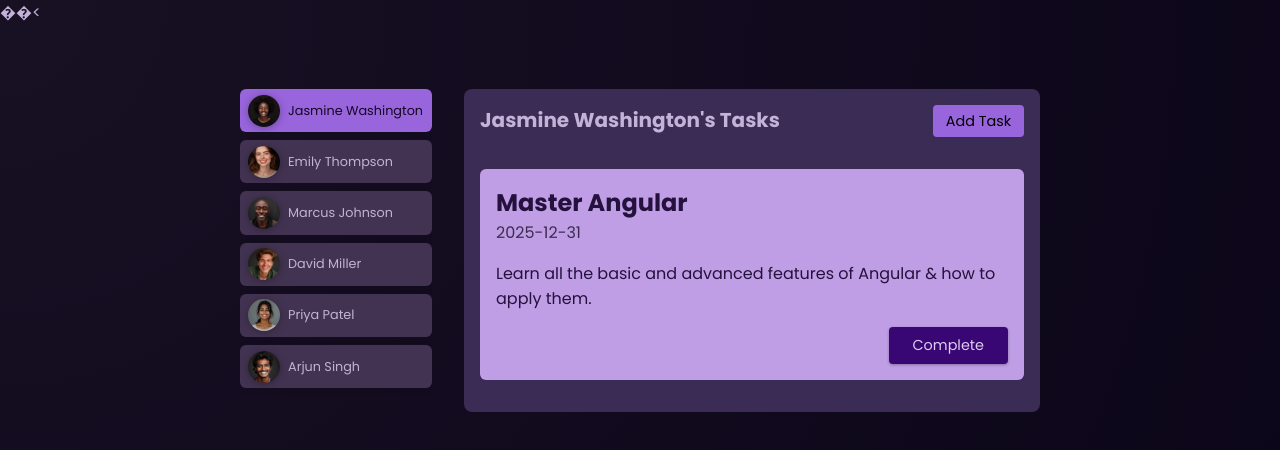
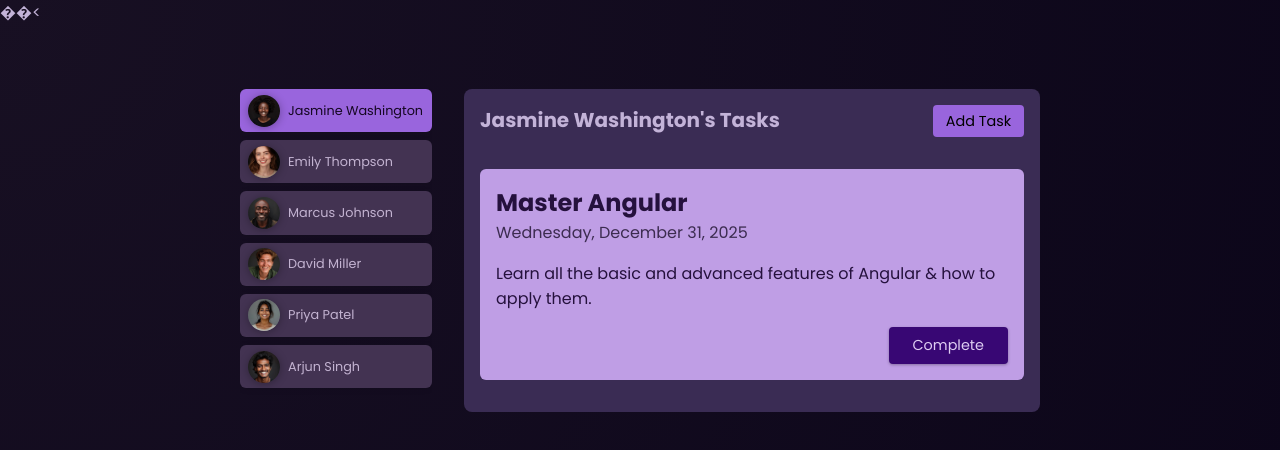
Before and after one commit to ramkumar-ark/first-angular-project, an Angular app: page / in a window 1280 px wide. Both pictures are taken after a click on the button "Jasmine Washington". Shown: the top 450 px of the page. Built offline with nearby package versions, Linux system fonts and the light colour scheme.

Commit message:
using date pipe for output transformation

```diff
--- a/src/app/tasks/task/task.component.html
+++ b/src/app/tasks/task/task.component.html
@@ -1,7 +1,7 @@
 <app-card>
   <article>
     <h2>{{ task().title }}</h2>
-    <time>{{ task().dueDate }}</time>
+    <time>{{ task().dueDate | date : "fullDate" }}</time>
     <p>{{ task().summary }}</p>
     <p class="actions">
       <button (click)="onCompleted()">Complete</button>
--- a/src/app/tasks/task/task.component.ts
+++ b/src/app/tasks/task/task.component.ts
@@ -1,10 +1,11 @@
 import { Component, input, output } from '@angular/core';
 import { Task } from './task.model';
 import { CardComponent } from '../../ui/card/card.component';
+import { DatePipe } from '@angular/common';
 
 @Component({
   selector: 'app-task',
-  imports: [CardComponent],
+  imports: [CardComponent, DatePipe],
   templateUrl: './task.component.html',
   styleUrl: './task.component.css',
 })
```
